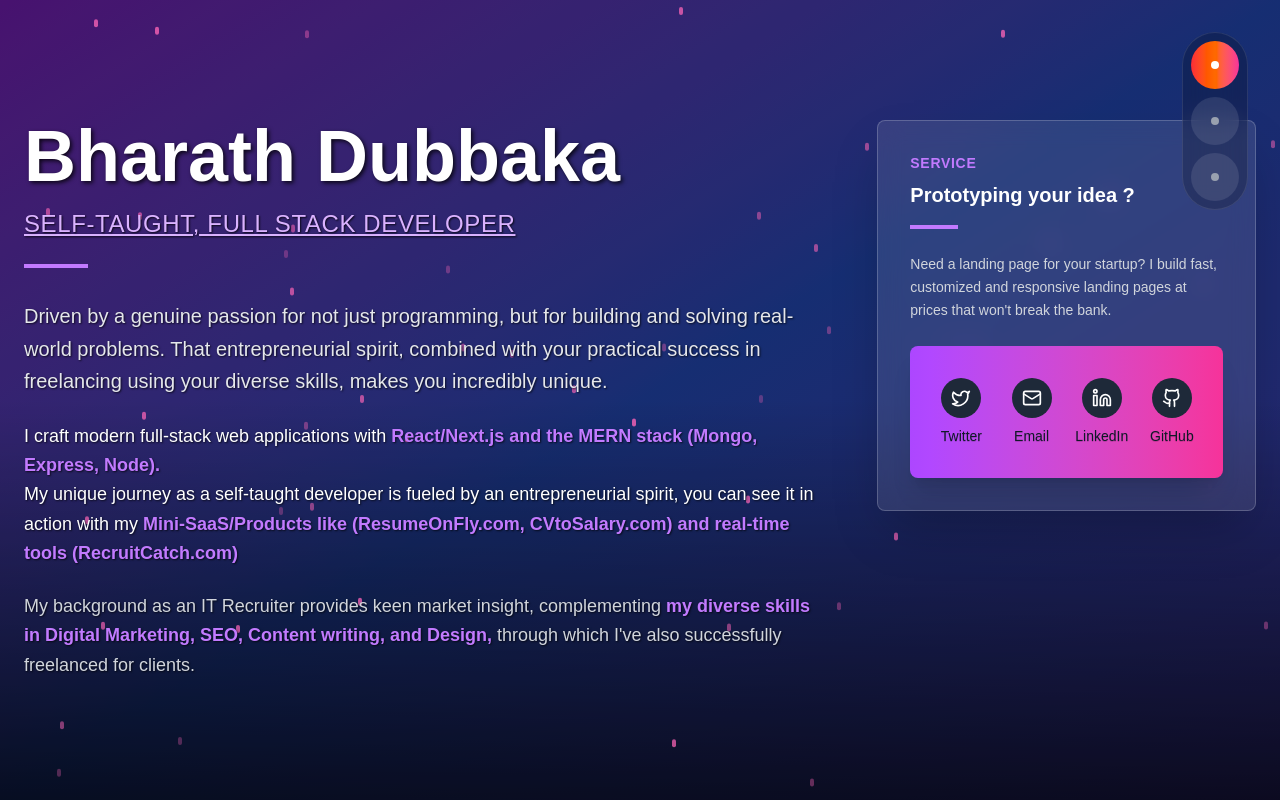
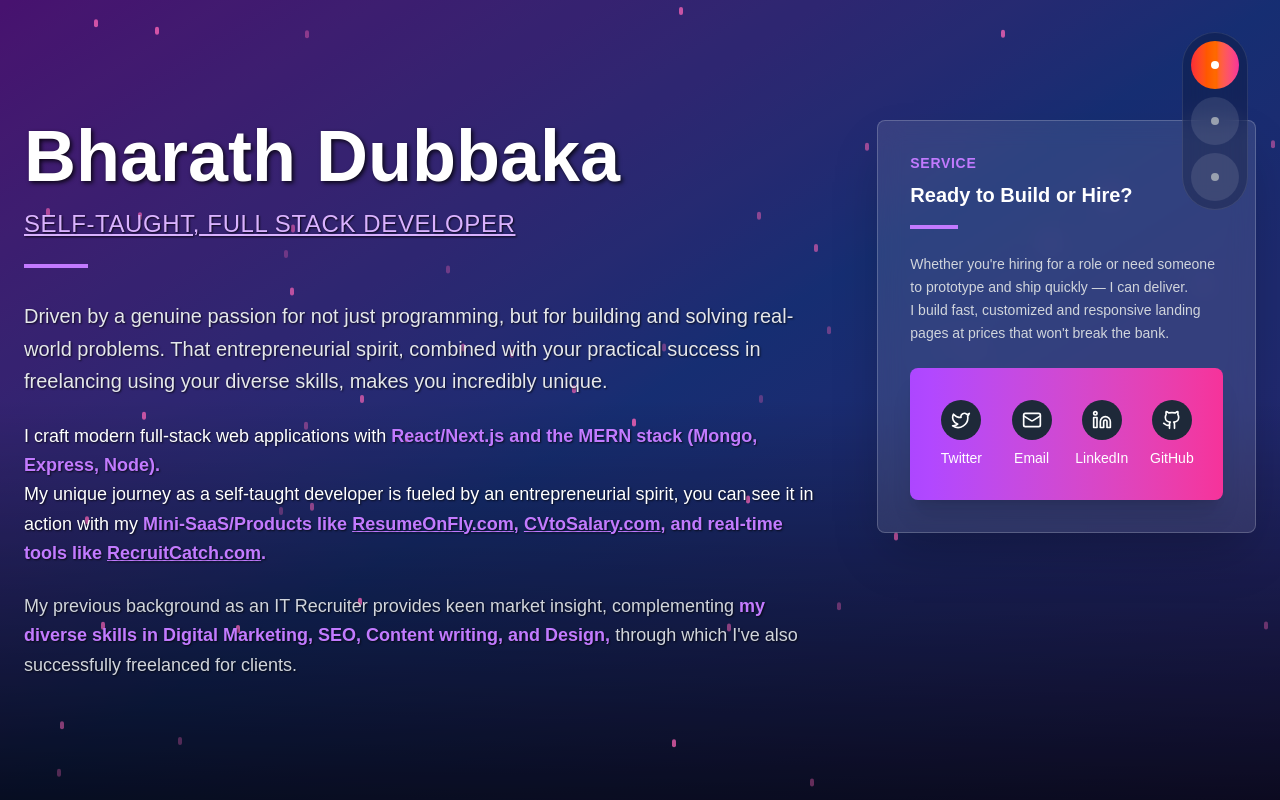
Before and after one commit to Bharath-Dubbaka/portfoliodbk, a Next.js app: page / in a window 1280 px wide. Shown: the top 800 px of the page. Built offline with nearby package versions, Linux system fonts and the light colour scheme.

Commit message:
updated reach section with socials and clickable links

```diff
--- a/src/app/components/HeroSection.jsx
+++ b/src/app/components/HeroSection.jsx
@@ -133,9 +133,34 @@
                         by an entrepreneurial spirit, you can see it in action
                         with my{" "}
                         <strong className="text-purple-400">
-                           Mini-SaaS/Products like (ResumeOnFly.com,
-                           CVtoSalary.com) and real-time tools
-                           (RecruitCatch.com){" "}
+                           Mini-SaaS/Products like{" "}
+                           <a
+                              href="https://resumeonfly.com"
+                              target="_blank"
+                              rel="noopener noreferrer"
+                              className="underline hover:text-pink-400 transition-colors"
+                           >
+                              ResumeOnFly.com
+                           </a>
+                           ,{" "}
+                           <a
+                              href="https://cvtosalary.com"
+                              target="_blank"
+                              rel="noopener noreferrer"
+                              className="underline hover:text-pink-400 transition-colors"
+                           >
+                              CVtoSalary.com
+                           </a>
+                           , and real-time tools like{" "}
+                           <a
+                              href="https://recruitcatch.com"
+                              target="_blank"
+                              rel="noopener noreferrer"
+                              className="underline hover:text-pink-400 transition-colors"
+                           >
+                              RecruitCatch.com
+                           </a>
+                           .
                         </strong>
                      </p>
 
@@ -143,8 +168,8 @@
                         className="text-base md:text-lg text-gray-300 font-medium leading-relaxed"
                         style={{ textShadow: "1px 1px 2px rgba(0,0,0,0.7)" }}
                      >
-                        My background as an IT Recruiter provides keen market
-                        insight, complementing{" "}
+                        My previous background as an IT Recruiter provides keen
+                        market insight, complementing{" "}
                         <strong className="text-purple-400">
                            my diverse skills in Digital Marketing, SEO, Content
                            writing, and Design,{" "}
@@ -169,15 +194,16 @@
                               SERVICE
                            </p>
                            <h3 className="text-xl font-bold text-white mb-4">
-                              Prototyping your idea ?
+                              Ready to Build or Hire?
                            </h3>
                            <div className="w-12 h-1 bg-purple-400 mb-4" />
                         </div>
 
                         <p className="text-gray-300 leading-relaxed text-sm">
-                           Need a landing page for your startup? I build fast,
-                           customized and responsive landing pages at prices
-                           that won't break the bank.
+                           Whether you're hiring for a role or need someone to
+                           prototype and ship quickly — I can deliver.
+                           <br />I build fast, customized and responsive landing
+                           pages at prices that won't break the bank.
                         </p>
 
                         {/* <motion.button
@@ -200,26 +226,34 @@
                                     icon: TwitterIcon,
                                     label: "Twitter",
                                     color: "text-blue-500",
+                                    href: "https://x.com/reach__Bharath",
                                  },
                                  {
                                     icon: Mail,
                                     label: "Email",
                                     color: "text-red-500",
+                                    href: "mailto:you@example.com",
                                  },
                                  {
                                     icon: Linkedin,
                                     label: "LinkedIn",
                                     color: "text-red-500",
+                                    href: "https://www.linkedin.com/in/bharath-kumar-4bb399208/",
                                  },
                                  {
                                     icon: Github,
                                     label: "GitHub",
                                     color: "text-gray-800",
+                                    href: "https://github.com/Bharath-Dubbaka",
                                  },
                               ].map((social, index) => (
-                                 <motion.div
+                                 <motion.a
                                     key={social.label}
-                                    className="flex flex-col items-center space-y-2 p-2 rounded-lg hover:bg-gray-300 transition-colors cursor-pointer"
+                                    href={social.href}
+                                    target="_blank"
+                                    rel="noopener noreferrer"
+                                    aria-label={social.label}
+                                    className="flex flex-col items-center space-y-2 p-2 rounded-lg hover:bg-white/10 transition-colors cursor-pointer"
                                     whileHover={{ scale: 1.1 }}
                                     whileTap={{ scale: 0.95 }}
                                     initial={{ opacity: 0, y: 20 }}
@@ -230,14 +264,12 @@
                                     }}
                                  >
                                     <div className="w-8 h-8 md:w-10 md:h-10 bg-gray-800 rounded-full flex items-center justify-center">
-                                       <social.icon
-                                          className={`w-5 h-5 text-white`}
-                                       />
+                                       <social.icon className="w-5 h-5 text-white" />
                                     </div>
-                                    <span className=" text-xs md:text-sm font-medium text-gray-900 text-shadow-2xs">
+                                    <span className="text-xs md:text-sm font-medium text-white">
                                        {social.label}
                                     </span>
-                                 </motion.div>
+                                 </motion.a>
                               ))}
                            </div>
                         </motion.div>
```
